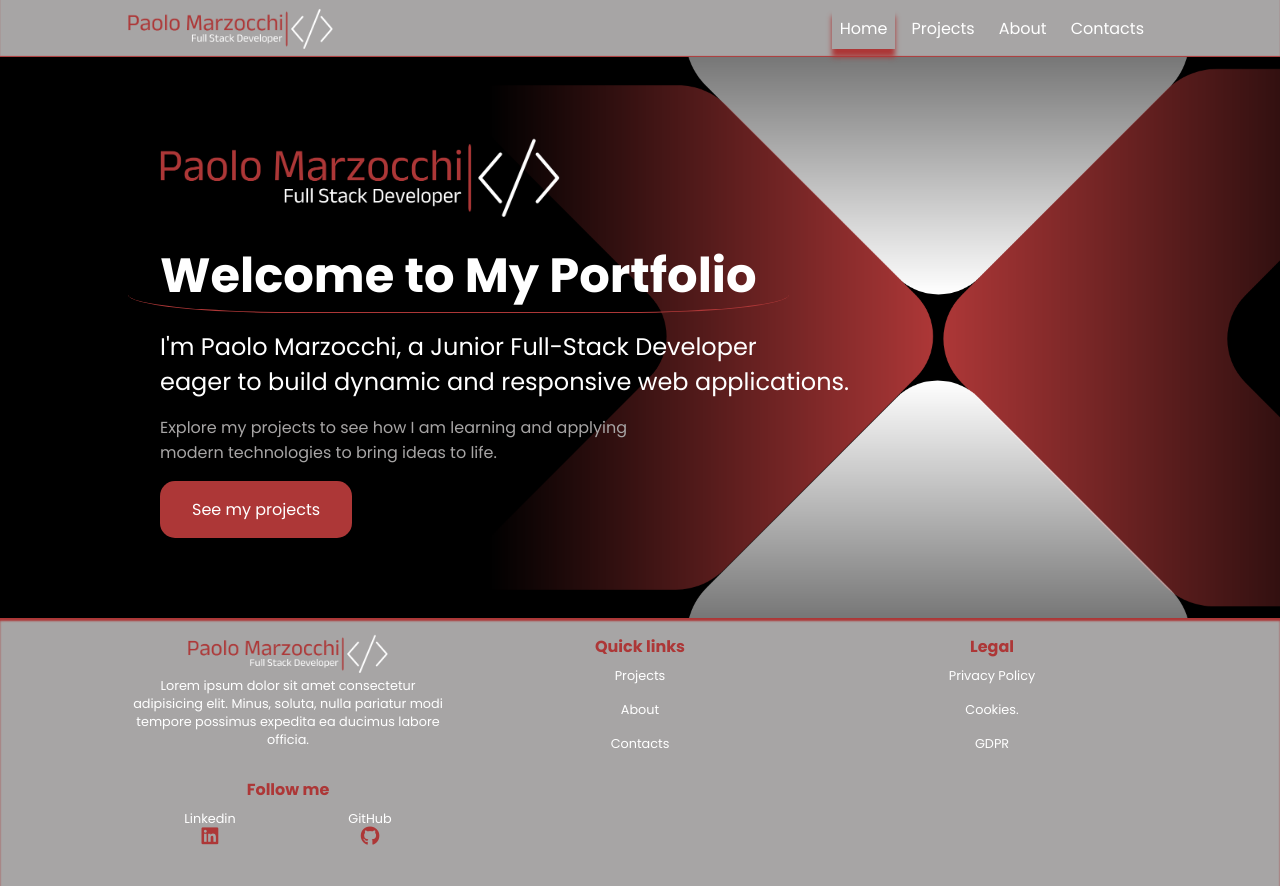
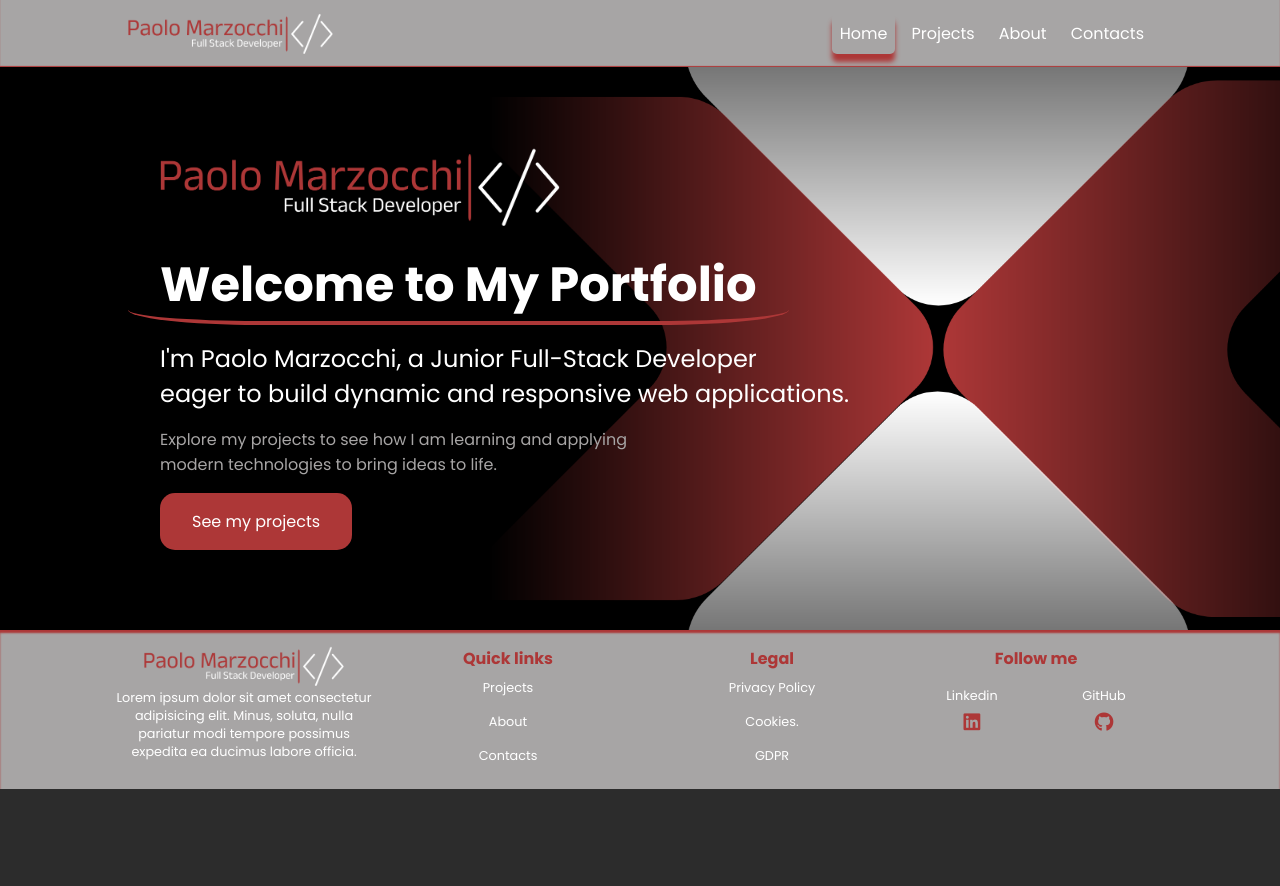
Before and after one commit to PaoloMarzocchi/vite-boolfolio, a Vue app: page / in a window 1280 px wide. After the commit the page ends 800 px from the top, so only its background shows below. Built offline with nearby package versions, Linux system fonts and the light colour scheme.

Commit message:
edit layout

```diff
--- a/src/components/AppHeader.vue
+++ b/src/components/AppHeader.vue
@@ -41,10 +41,6 @@ export default {
                         <router-link :to="{ name: element.routeName }">{{ element.txt }}</router-link>
                     </li>
                 </ul>
-
-                <!--  <router-link :to="{ name: 'projects' }">Projects</router-link>
-            <router-link :to="{ name: 'about' }">About</router-link>
-            <router-link :to="{ name: 'contacts' }">Contacts</router-link> -->
             </div>
 
         </nav>
@@ -56,7 +52,7 @@ export default {
 header {
 
     .menu {
-        padding: 0.5rem 0;
+        padding: 0.8rem 0;
         background-color: var(--light);
         color: var(--lightest);
         font-weight: 400;
@@ -99,6 +95,7 @@ header {
 
             .active {
                 box-shadow: 0px 8px 5px 0px var(--primary);
+                border-radius: 5px;
                 transition: all 0.5s ease-in-out;
             }
         }
--- a/src/style.css
+++ b/src/style.css
@@ -40,6 +40,10 @@ img {
     padding: 2.5rem 0;
 }
 
+.my-1 {
+    padding: 0.5rem 0;
+}
+
 .p-5 {
     padding: 2.5rem;
 }
@@ -71,11 +75,7 @@ img {
         flex-wrap: wrap;
         margin: 0 -1rem;
 
-        .col {
-            width: calc(100%/12*4);
-            padding: 0 1rem;
-            margin-bottom: 1rem;
-        }
+
     }
 }
 
--- a/src/views/AppHome.vue
+++ b/src/views/AppHome.vue
@@ -57,8 +57,8 @@ export default {
                 padding: 0 2rem;
                 margin-left: -2rem;
                 font-size: 3rem;
-                border-bottom: 1px solid var(--primary);
-                border-radius: 25%;
+                border-bottom: 4px solid var(--primary);
+                border-radius: 20%;
             }
 
             .intro {
--- a/src/views/AppProjects.vue
+++ b/src/views/AppProjects.vue
@@ -97,6 +97,13 @@ export default {
 
 
 <style>
+.projects {
+    .col {
+        width: calc(100%/12*4);
+        padding: 0 1rem;
+        margin-bottom: 1rem;
+    }
+
     .loading.row {
         height: 100vh;
         gap: 0.5rem;
@@ -121,6 +128,7 @@ export default {
             }
         }
     }
+}
 
 @keyframes loading {
     0% {
```
Lines whose indentation alone changed are shown as unchanged.
